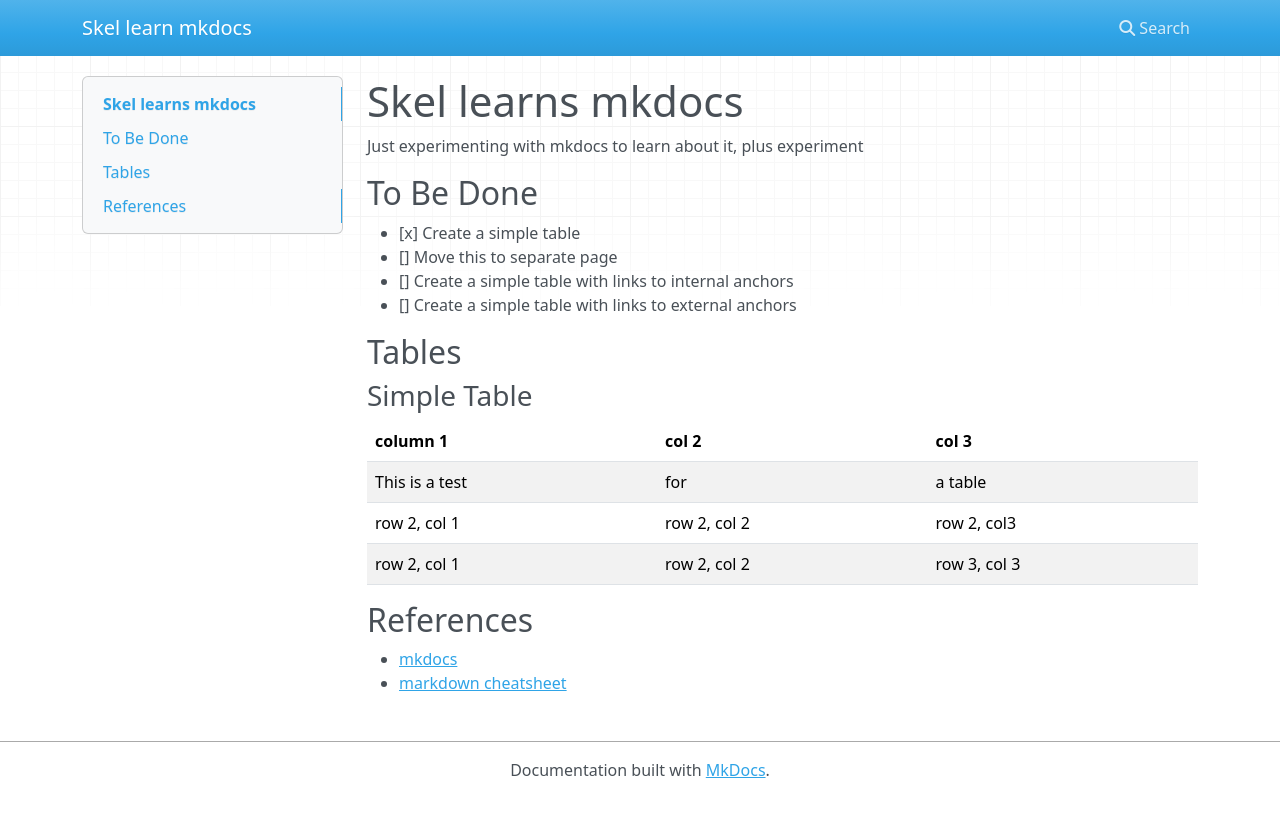
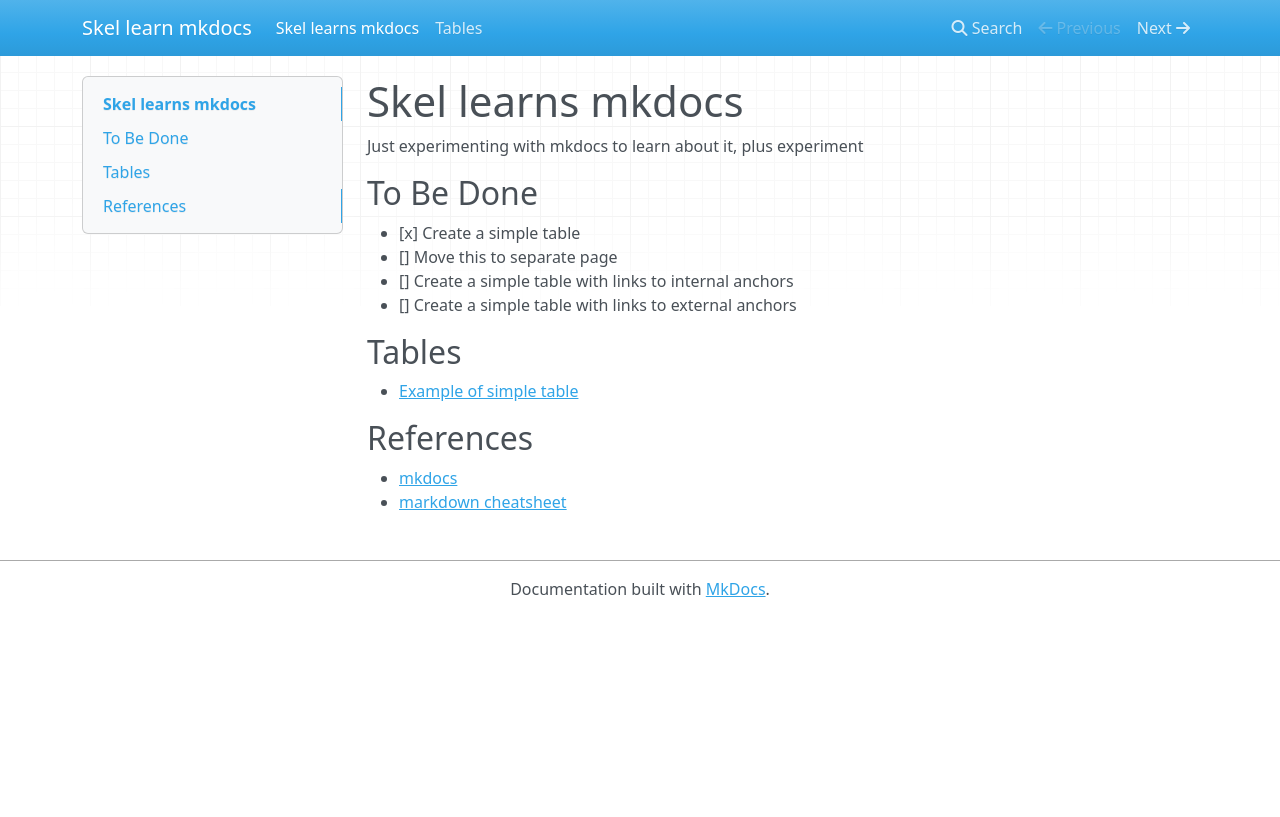
Before and after one commit to skellykiernan/learn-mkdocs, an MkDocs documentation site: the page built from docs/index.md, in a window 1280 px wide. Shown: the top 817 px of the page. Built offline with MkDocs 1.6.1, drawn with Linux system fonts in a browser that asks for light colours; nearby versions of some CDN libraries.

Commit message:
Moved tables to separate file
Added to a tables.md file with a simple table and replaced the table
with a link in the the index.md file.

```diff
--- a/docs/index.md
+++ b/docs/index.md
@@ -11,13 +11,7 @@ Just experimenting with mkdocs to learn about it, plus experiment
 
 ## Tables
 
-### Simple Table
-
-| column 1       | col 2        | col 3        |
-| -------------- | ------------ | ------------ |
-| This is a test | for          | a table      |
-| row 2, col 1   | row 2, col 2 | row 2, col3  |
-| row 2, col 1   | row 2, col 2 | row 3, col 3 |
+  - [Example of simple table](tables/#simple-table)
 
 
 ## References
```
Also changed, not shown: docs/tables.md (added, +13 -0 lines).
